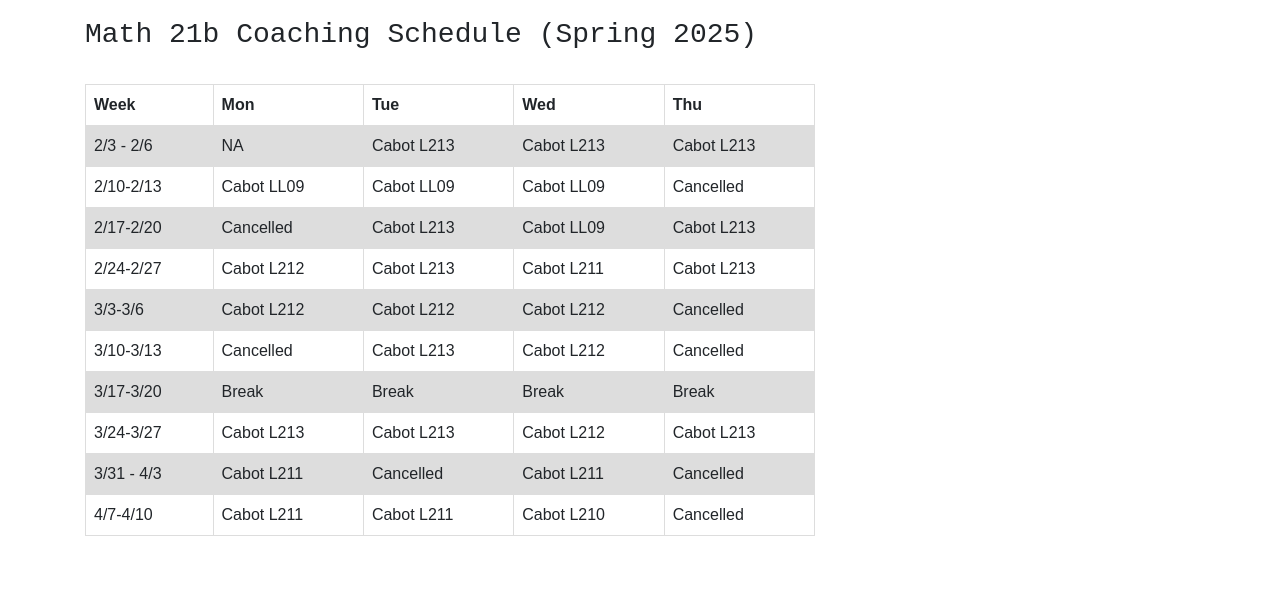
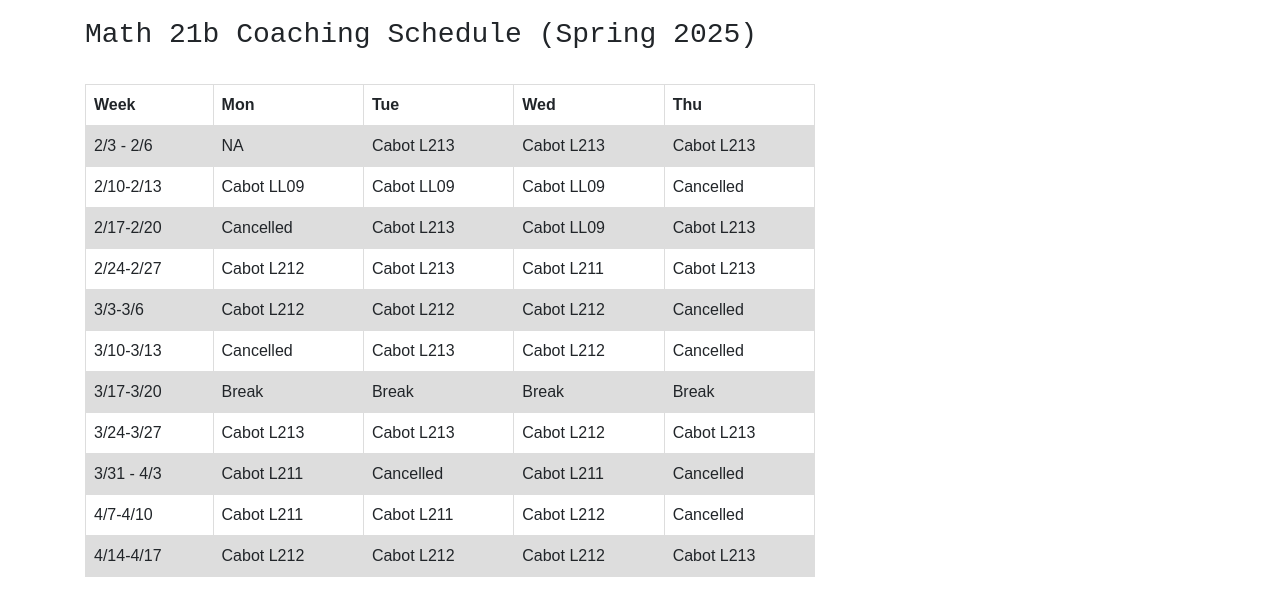
Before and after one commit to clusteralgebra/clusteralgebra.github.io, a plain HTML site: page teaching.html in a window 1280 px wide. Shown: the part 62-678 px from the top of the page. Drawn offline with nearby package versions, Linux system fonts and the light colour scheme.

Commit message:
updated teaching schedule

```diff
--- a/teaching.html
+++ b/teaching.html
@@ -131,8 +131,15 @@
                 <td>4/7-4/10</td>
                 <td>Cabot L211</td>
                 <td>Cabot L211</td>
-                <td>Cabot L210</td>
+                <td>Cabot L212</td>
                 <td>Cancelled</td>
+            </tr>
+            <tr>
+                <td>4/14-4/17 </td>
+                <td>Cabot L212</td>
+                <td>Cabot L212 </td>
+                <td>Cabot L212 </td>
+                <td>Cabot L213 </td>
             </tr>
           </table>
         </div>
```
